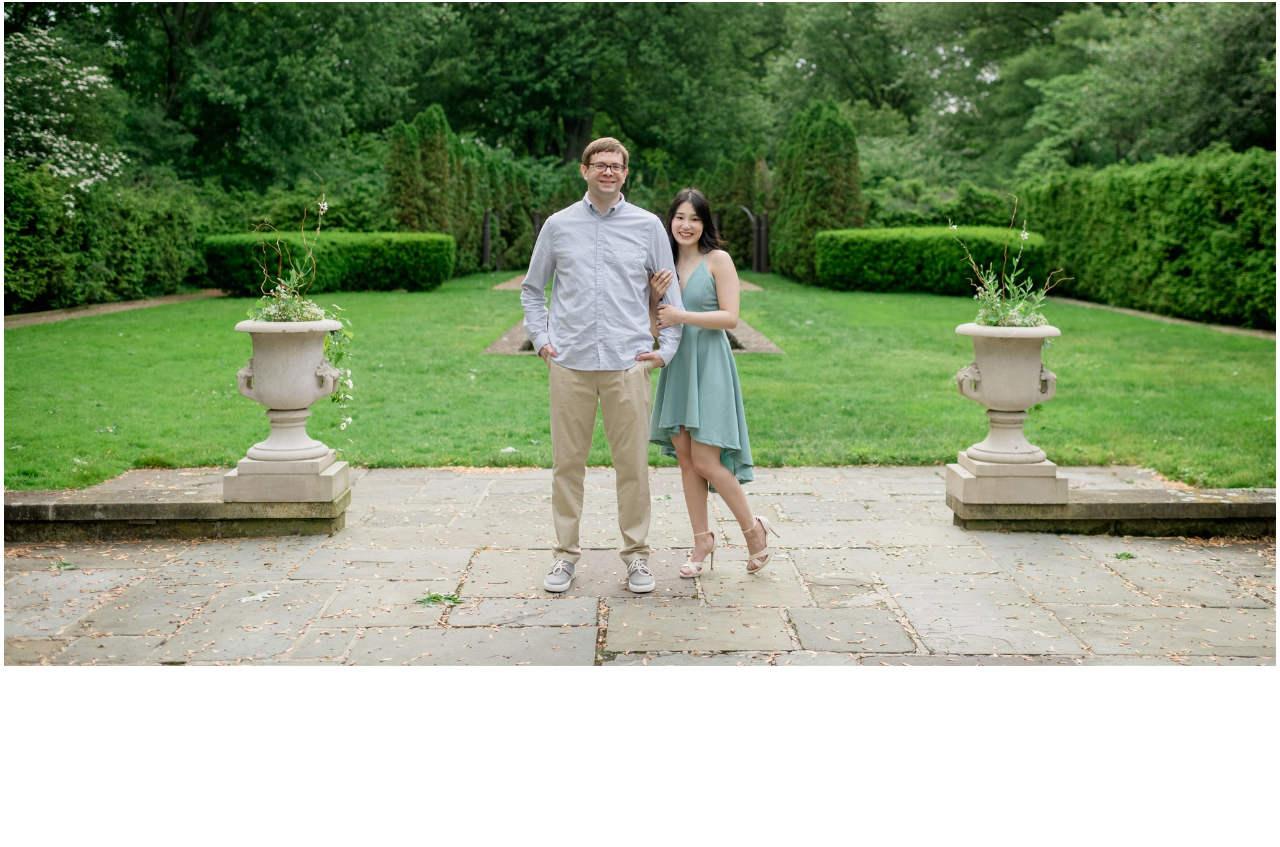
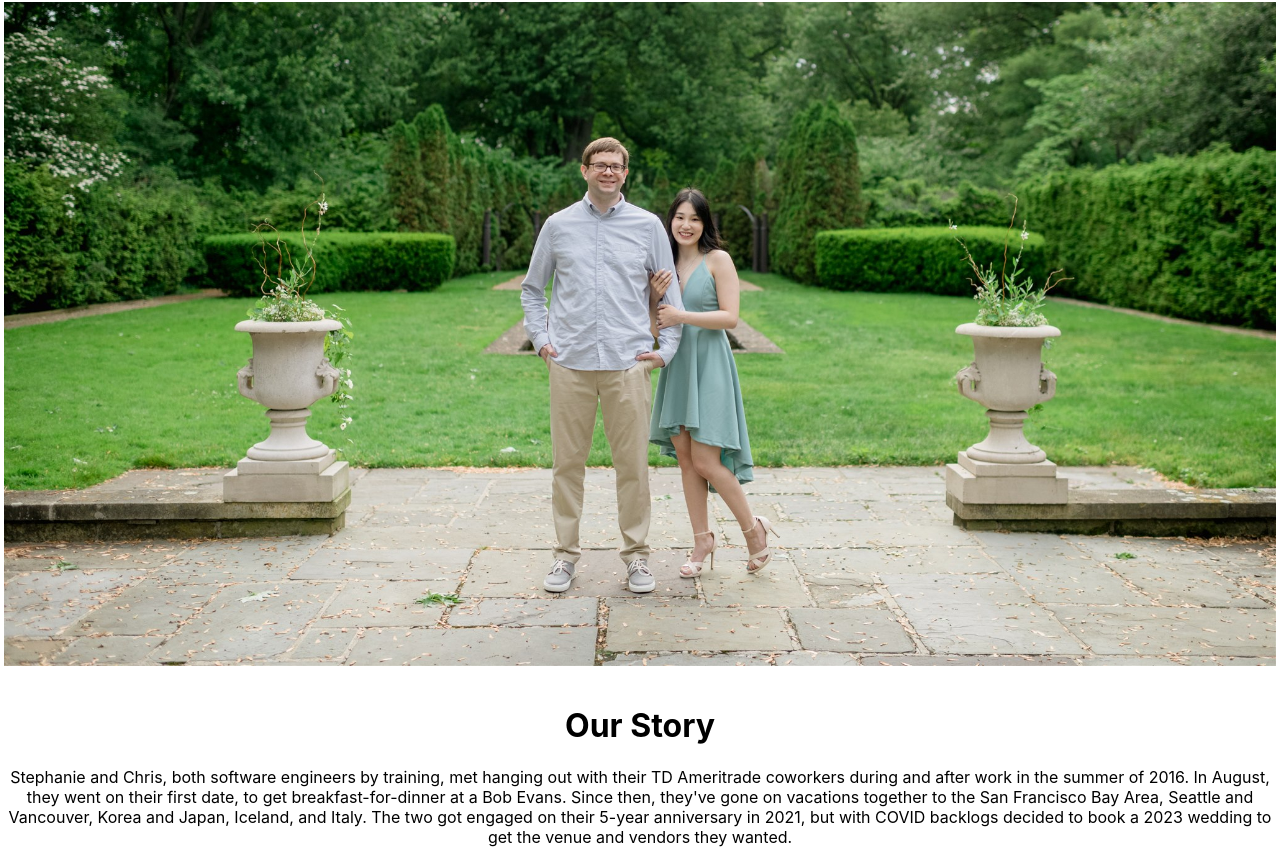
Before and after one commit to ckurecka/wedding-website, a React (Create React App) app: page / in a window 1280 px wide. Shown: the part 210-1057 px from the top of the page. Before the commit the page ends 884 px from the top, so only its background shows below. Built offline with nearby package versions, Linux system fonts and the light colour scheme.

Commit message:
Added preliminary 'Our Story' section

```diff
--- a/src/pages/Home/home-page.jsx
+++ b/src/pages/Home/home-page.jsx
@@ -10,7 +10,11 @@ const HomePage = () => {
           <h1>Stephanie & Chris</h1>
           June 3, 2023  &nbsp; &#9829; &nbsp;Dearborn, Michigan
           <Navigation />
-          <img src={splashPhoto} className="splash-image" alt="chris and stephanie"/>
+          <img src={splashPhoto} className="splash-image" alt="Chris and Stephanie"/>
+          <h1 className="story-header">Our Story</h1>
+          <div>
+            Stephanie and Chris, both software engineers by training, met hanging out with their TD Ameritrade coworkers during and after work in the summer of 2016. In August, they went on their first date, to get breakfast-for-dinner at a Bob Evans. Since then, they've gone on vacations together to the San Francisco Bay Area, Seattle and Vancouver, Korea and Japan, Iceland, and Italy. The two got engaged on their 5-year anniversary in 2021, but with COVID backlogs decided to book a 2023 wedding to get the venue and vendors they wanted.
+          </div>
         </div>
 
       </div>
--- a/src/pages/Home/home-page.scss
+++ b/src/pages/Home/home-page.scss
@@ -4,6 +4,11 @@
   .content {
     h1 {
       margin-top: 0;
+
+      &.story-header {
+        margin-top: 32px;
+      }
+
     }
 
   }
```
